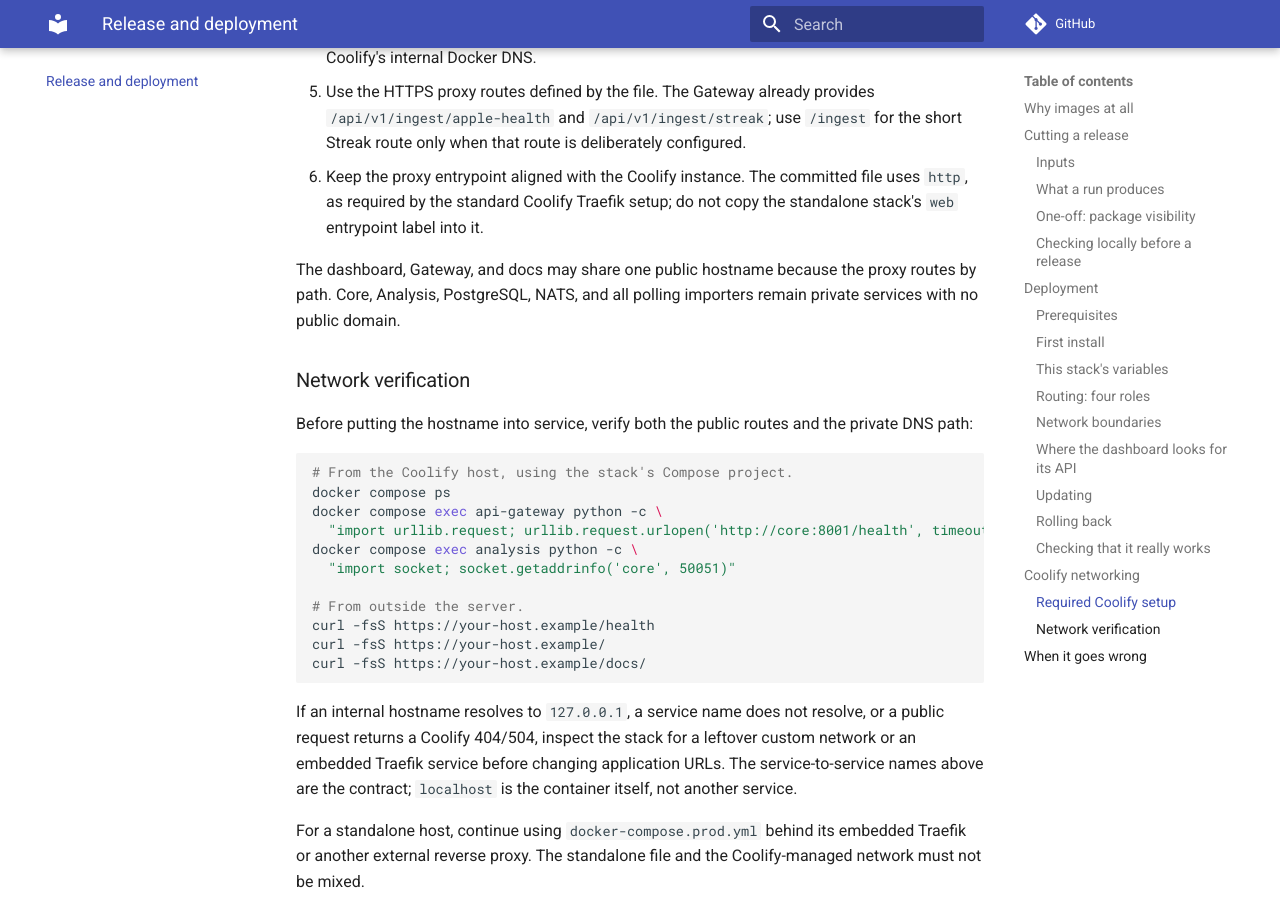
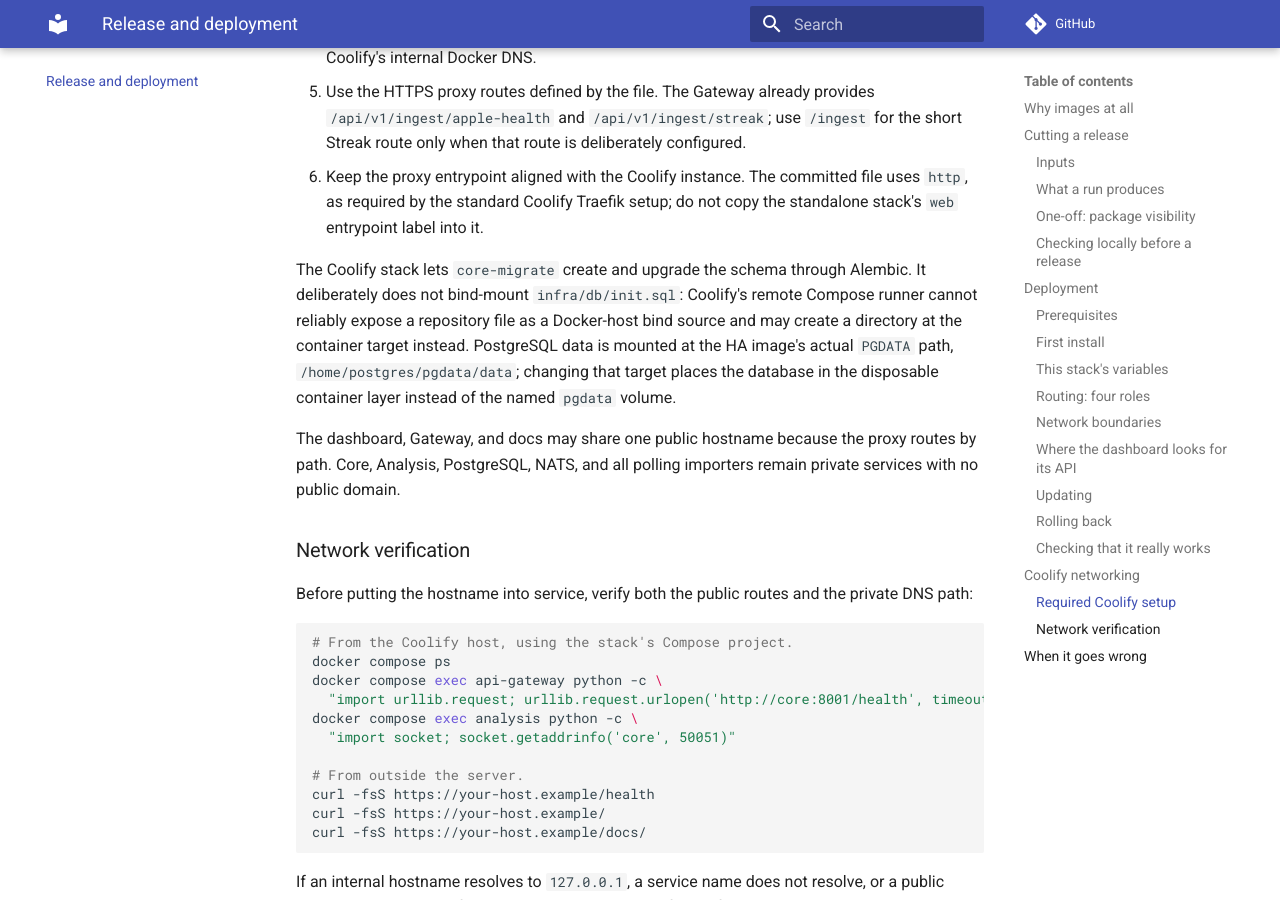
Before and after one commit to iamTim0/quantified-self, an MkDocs documentation site: the page built from docs/deployment.md, in a window 1280 px wide and 900 px high, scrolled down 8695 px. Built offline with MkDocs 1.6.1 and Material for MkDocs 9.7.7, drawn with Linux system fonts in a browser that asks for light colours; comment, search, counter and statistics services are not loaded.

Commit message:
fix(deploy): persist TimescaleDB data
Mount the HA image's actual PGDATA path so container recreation does not
discard the database. Let Alembic initialize Coolify deployments because
its remote Compose runner turns the repository SQL bind source into a
directory.

```diff
--- a/docker-compose.prod.yml
+++ b/docker-compose.prod.yml
@@ -54,7 +54,8 @@
       POSTGRES_PASSWORD: ${POSTGRES_PASSWORD:-qs_dev_password}
       POSTGRES_DB: ${POSTGRES_DB:-quantified_self}
     volumes:
-      - pgdata:/var/lib/postgresql/data
+      # timescaledb-ha keeps PGDATA here, not under /var/lib/postgresql/data.
+      - pgdata:/home/postgres/pgdata/data
       # Creates the schema for an empty volume and seeds nothing. Alembic owns
       # every change after that. Shipped inside the release bundle, so a deploy
       # without a checkout still has it at this path.
--- a/docs/deployment.md
+++ b/docs/deployment.md
@@ -340,6 +340,12 @@
 6. Keep the proxy entrypoint aligned with the Coolify instance. The committed file uses `http`, as required
    by the standard Coolify Traefik setup; do not copy the standalone stack's `web` entrypoint label into it.
 
+The Coolify stack lets `core-migrate` create and upgrade the schema through Alembic. It deliberately does
+not bind-mount `infra/db/init.sql`: Coolify's remote Compose runner cannot reliably expose a repository file
+as a Docker-host bind source and may create a directory at the container target instead. PostgreSQL data is
+mounted at the HA image's actual `PGDATA` path, `/home/postgres/pgdata/data`; changing that target places the
+database in the disposable container layer instead of the named `pgdata` volume.
+
 The dashboard, Gateway, and docs may share one public hostname because the proxy routes by path. Core,
 Analysis, PostgreSQL, NATS, and all polling importers remain private services with no public domain.
 
```
Also changed, not shown: docker-compose.coolify.yml (+6 -2 lines).
